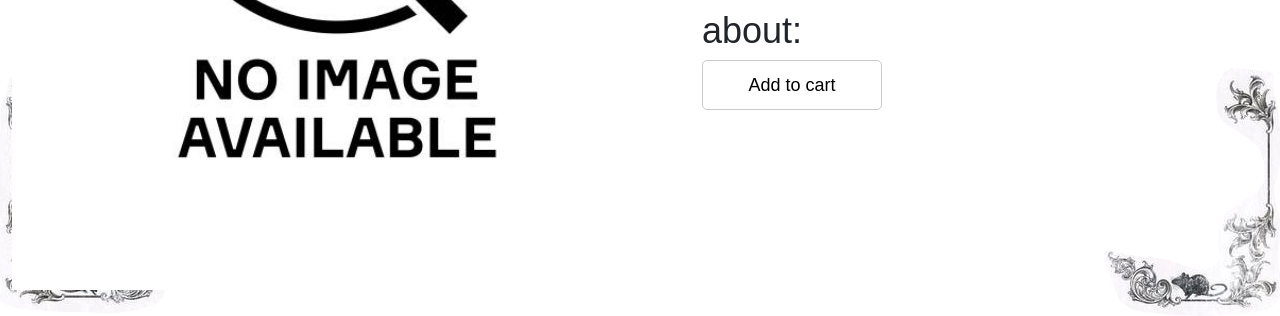
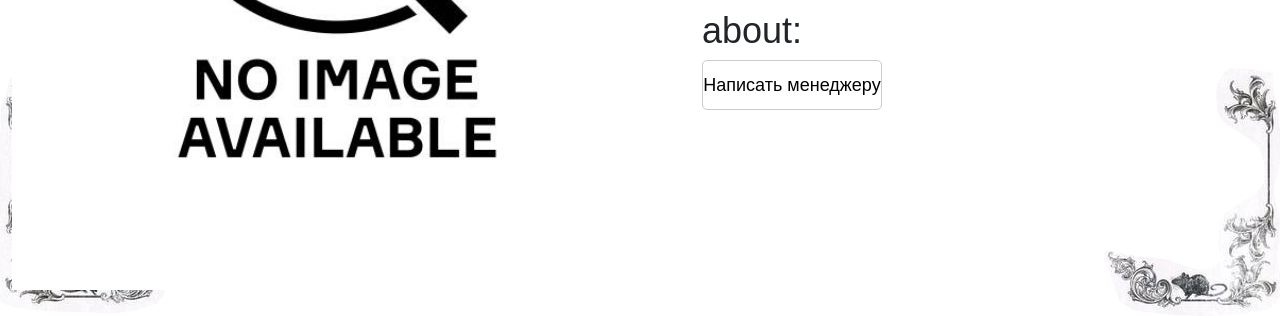
Before and after one commit to pained-1/site_yandex, a Flask app: a page that uses templates/detail.html in a window 1280 px wide. Shown: the part 520-836 px from the top of the page. Run offline with Flask 3, Linux system fonts and the light colour scheme; data comes from the database, SQL or seed files in the repository; some libraries are stand-ins or nearby versions; some web fonts are replaced.

Commit message:
fix(без корзины)

```diff
--- a/server.py
+++ b/server.py
@@ -1,5 +1,4 @@
 import os
-
 from flask_login import LoginManager, login_user, logout_user, login_required, current_user
 from flask_sqlalchemy import SQLAlchemy
 from flask import Flask, render_template, request, redirect, abort, send_file
--- a/templates/detail.html
+++ b/templates/detail.html
@@ -21,7 +21,7 @@
                     {% endif %}</h3>
             <h3>Category: {{ product.category }}</h3>
             <h3>about:<br> {{ product.description }}</h3>
-            <a href="#" class="cart-btn d-flex align-items-center justify-content-center">Add to cart</a>
+            <a href="https://t.me/teslanambaone" class="cart-btn d-flex align-items-center justify-content-center" target="_blank">Написать менеджеру</a>
         </div>
     </div>
 {% endblock content %}
```
